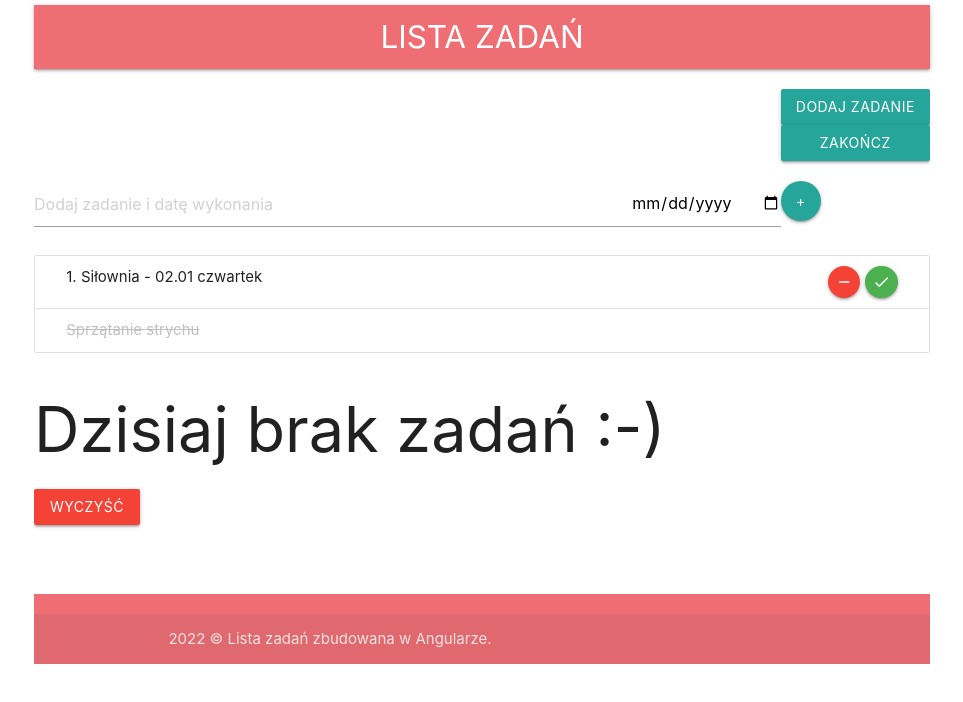
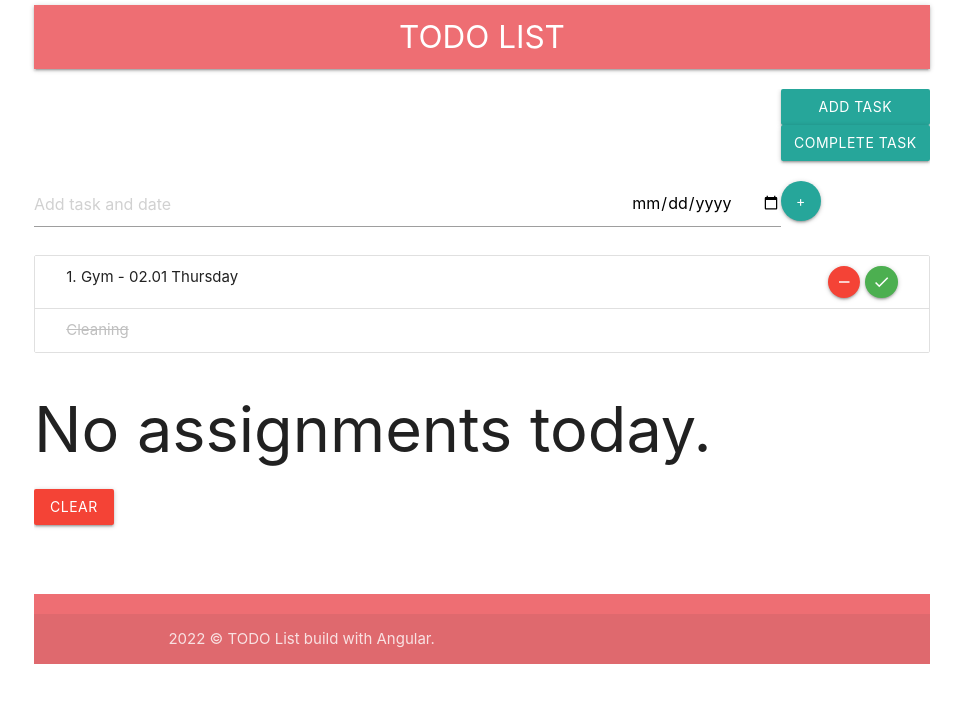
Before and after one commit to Fronikuniu/angular-todo, an Angular app: page / in a window 1280 px wide. Shown: the top 702 px of the page, without its empty margins (158-1121 px from the left). Built offline with nearby package versions, Linux system fonts and the light colour scheme.

Commit message:
Interpolation

```diff
--- a/src/app/app.component.html
+++ b/src/app/app.component.html
@@ -1,50 +1,46 @@
 <div class="container mt-5">
   <nav class="row">
     <div class="nav-wrapper">
-      <span class="brand-logo center">LISTA ZADAŃ</span>
+      <span class="brand-logo center">{{ title }}</span>
     </div>
   </nav>
   <div class="content">
     <div class="row">
-      <button class="btn col s2 offset-s10">Dodaj zadanie</button>
-      <button class="btn col s2 offset-s10">Zakończ</button>
+      <button class="btn col s2 offset-s10">Add task</button>
+      <button class="btn col s2 offset-s10">Complete task</button>
     </div>
 
     <div class="row">
-      <input
-        class="col s8"
-        type="text"
-        placeholder="Dodaj zadanie i datę wykonania"
-      />
+      <input class="col s8" type="text" placeholder="Add task and date" />
       <input class="col s2 disabled" type="date" />
       <button class="btn-floating">+</button>
     </div>
 
     <ul class="collection">
       <li class="collection-item row">
-        <span class="col s10"> 1. Siłownia - 02.01 czwartek </span>
+        <span class="col s10"> 1. Gym - 02.01 Thursday </span>
         <div class="col s2 right-align">
-          <button class="btn-floating btn-small red mr-5">
+          <button class="btn-floating btn-small red mr-5" title="Remove task">
             <i class="material-icons">remove</i>
           </button>
-          <button class="btn-floating btn-small green">
+          <button class="btn-floating btn-small green" title="Complete task">
             <i class="material-icons">check</i>
           </button>
         </div>
       </li>
       <li class="collection-item row">
-        <span class="col done">Sprzątanie strychu</span>
+        <span class="col done">Cleaning</span>
       </li>
     </ul>
 
-    <h1>Dzisiaj brak zadań :-)</h1>
+    <h1>No assignments today.</h1>
 
-    <button class="btn red">Wyczyść</button>
+    <button class="btn red">Clear</button>
   </div>
 
   <footer class="page-footer mt-5">
     <div class="footer-copyright">
-      <div class="container">2022 © Lista zadań zbudowana w Angularze.</div>
+      <div class="container">{{ copyright }}</div>
     </div>
   </footer>
 </div>
--- a/src/app/app.component.ts
+++ b/src/app/app.component.ts
@@ -3,8 +3,9 @@ import { Component } from '@angular/core';
 @Component({
   selector: 'app-root',
   templateUrl: './app.component.html',
-  styleUrls: ['./app.component.scss']
+  styleUrls: ['./app.component.scss'],
 })
 export class AppComponent {
-  title = 'angular-todo';
+  title = 'TODO LIST';
+  copyright = `${new Date().getFullYear()} © TODO List build with Angular.`;
 }
```
